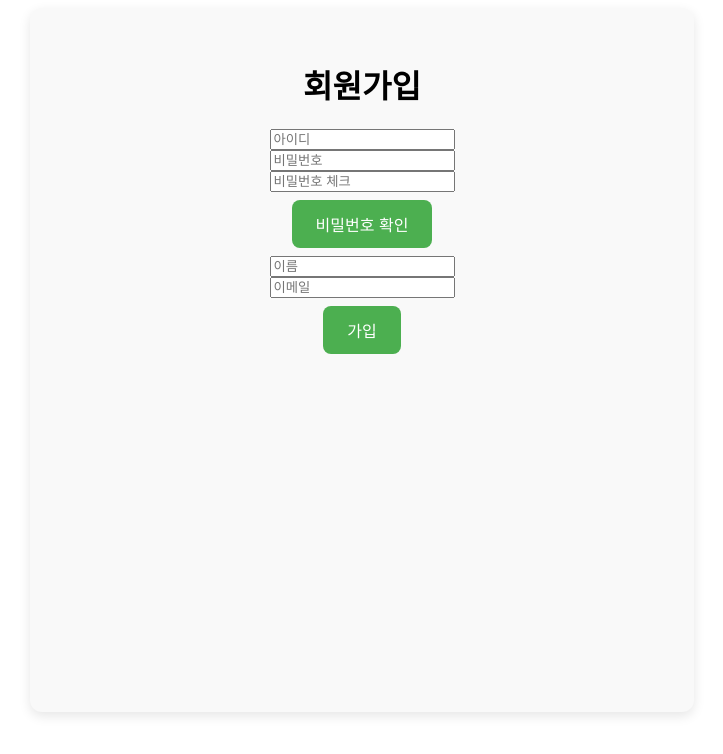
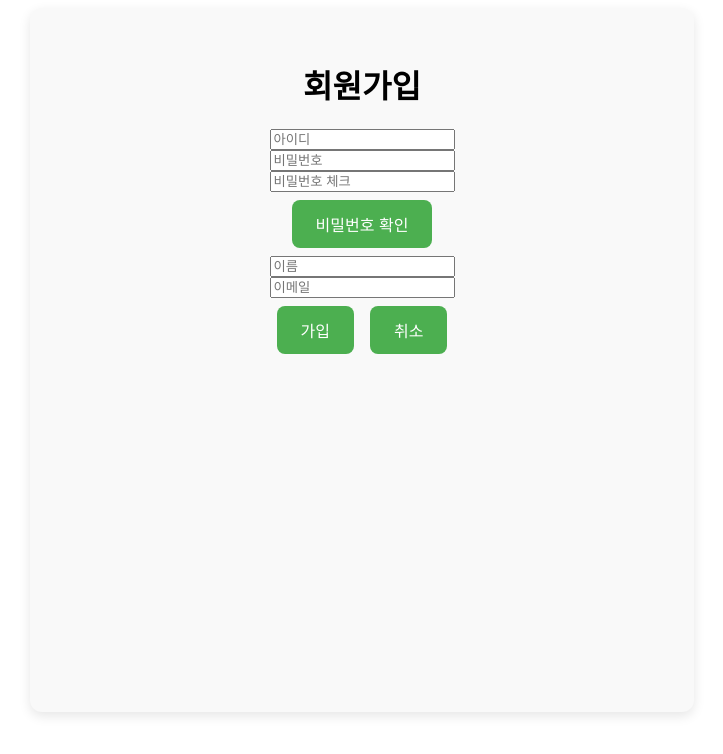
Before and after one commit to kdt-ful-class-three-group/updown, a React (Vite) app in the folder updown/client/: page /signup in a window 1280 px wide. Shown: the top 754 px of the page, without its empty margins (278-1001 px from the left). Built offline with nearby package versions, Linux system fonts and the light colour scheme.

Commit message:
취소 = 뒤로가기 버튼 추가

```diff
--- a/updown/client/src/App.css
+++ b/updown/client/src/App.css
@@ -101,3 +101,8 @@ button:hover {
   justify-content: center;
   align-items: center;
 }
+
+.button_zip {
+  display: flex;
+  flex-direction: row;
+}
--- a/updown/client/src/pages/SignUpPage.jsx
+++ b/updown/client/src/pages/SignUpPage.jsx
@@ -78,7 +78,10 @@ export const SignUpPage = () => {
       }}>비밀번호 확인</button>
       <input type="text" placeholder="이름" name="name" value={name} onChange={(e) => setName(e.target.value)} />
       <input type="text" placeholder="이메일" name="email" value={email} onChange={(e) => setEmail(e.target.value)} />
+      <div className="button_zip">
       <Button btnName={"가입"} type="submit" onClick={onClickBtn} />
+      <button onClick={() => {navigate(-1)}}>취소</button>
+      </div>
     </div>
   </>
 }
```
